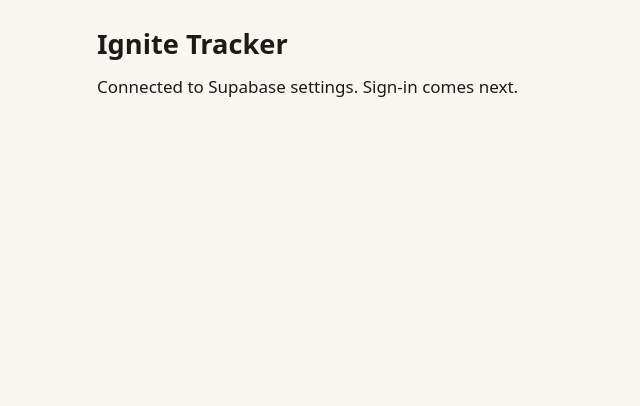
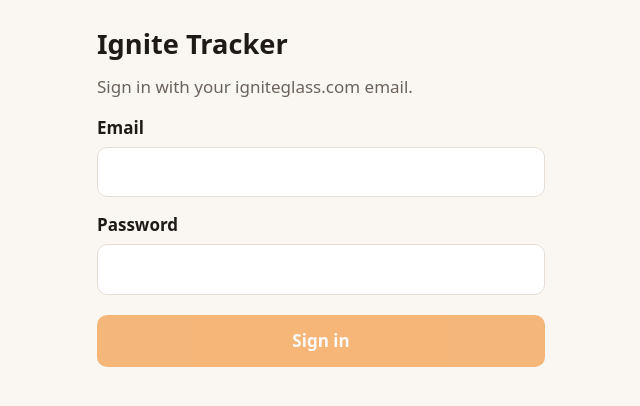
Before and after one commit to Toroxare2cats/ignite-tracker, a React (Vite) app: page / in a window 1280 px wide. Shown: the top 406 px of the page, without its empty margins (319-959 px from the left). Built offline with nearby package versions, Linux system fonts and the light colour scheme; no server answers.

Commit message:
Sign-in screen and placeholder home showing name and role

```diff
--- a/src/App.tsx
+++ b/src/App.tsx
@@ -1,15 +1,30 @@
 import { isSupabaseConfigured } from './lib/supabase.ts'
+import { useSession } from './lib/useSession.ts'
+import HomeScreen from './screens/HomeScreen.tsx'
+import SignInScreen from './screens/SignInScreen.tsx'
 
-// Placeholder screen for step 2. Step 6 replaces this with sign-in and home.
 export default function App() {
+  const { session, loading } = useSession()
+
+  if (!isSupabaseConfigured) {
     return (
       <main className="screen">
         <h1>Ignite Tracker</h1>
-      <p>
-        {isSupabaseConfigured
-          ? 'Connected to Supabase settings. Sign-in comes next.'
-          : 'Supabase settings are missing. Add VITE_SUPABASE_URL and VITE_SUPABASE_ANON_KEY to .env.'}
+        <p className="error">
+          This copy of the app is missing its server settings (VITE_SUPABASE_URL and VITE_SUPABASE_ANON_KEY).
         </p>
       </main>
     )
   }
+
+  if (loading) {
+    return (
+      <main className="screen">
+        <h1>Ignite Tracker</h1>
+        <p className="muted">Loading…</p>
+      </main>
+    )
+  }
+
+  return session ? <HomeScreen session={session} /> : <SignInScreen />
+}
--- /dev/null
+++ b/src/lib/profile.ts
@@ -0,0 +1,27 @@
+import { supabase } from './supabase.ts'
+
+export type Role = 'artist' | 'manager'
+
+export interface Profile {
+  id: string
+  full_name: string
+  email: string
+  role: Role
+  active: boolean
+  home_screen: string
+}
+
+/** The signed-in person's own profile row (row-level security allows only that one). */
+export async function loadOwnProfile(userId: string): Promise<Profile | null> {
+  const { data, error } = await supabase
+    .from('profiles')
+    .select('id, full_name, email, role, active, home_screen')
+    .eq('id', userId)
+    .maybeSingle()
+  if (error) throw new Error(error.message)
+  return (data as Profile | null) ?? null
+}
+
+export function roleLabel(role: Role): string {
+  return role === 'manager' ? 'Manager' : 'Artist'
+}
--- /dev/null
+++ b/src/lib/useSession.ts
@@ -0,0 +1,34 @@
+import { useEffect, useState } from 'react'
+import type { Session } from '@supabase/supabase-js'
+import { supabase } from './supabase.ts'
+
+/**
+ * The signed-in session, kept in step with Supabase Auth.
+ * `loading` is true only until the stored session (if any) has been read.
+ */
+export function useSession(): { session: Session | null; loading: boolean } {
+  const [session, setSession] = useState<Session | null>(null)
+  const [loading, setLoading] = useState(true)
+
+  useEffect(() => {
+    let active = true
+
+    supabase.auth.getSession().then(({ data }) => {
+      if (!active) return
+      setSession(data.session)
+      setLoading(false)
+    })
+
+    const { data: listener } = supabase.auth.onAuthStateChange((_event, next) => {
+      setSession(next)
+      setLoading(false)
+    })
+
+    return () => {
+      active = false
+      listener.subscription.unsubscribe()
+    }
+  }, [])
+
+  return { session, loading }
+}
--- /dev/null
+++ b/src/screens/HomeScreen.tsx
@@ -0,0 +1,107 @@
+import { useEffect, useState } from 'react'
+import type { Session } from '@supabase/supabase-js'
+import { supabase } from '../lib/supabase.ts'
+import { loadOwnProfile, roleLabel, type Profile } from '../lib/profile.ts'
+
+interface Props {
+  session: Session
+}
+
+type State =
+  | { kind: 'loading' }
+  | { kind: 'ready'; profile: Profile }
+  | { kind: 'missing' }
+  | { kind: 'error'; message: string }
+
+/**
+ * Placeholder home screen (session 1): who you are and your role.
+ * Session 2 replaces the body with the daily entry form.
+ */
+export default function HomeScreen({ session }: Props) {
+  const [state, setState] = useState<State>({ kind: 'loading' })
+  const [signingOut, setSigningOut] = useState(false)
+
+  useEffect(() => {
+    let active = true
+    loadOwnProfile(session.user.id)
+      .then((profile) => {
+        if (!active) return
+        setState(profile ? { kind: 'ready', profile } : { kind: 'missing' })
+      })
+      .catch((e: unknown) => {
+        if (active) setState({ kind: 'error', message: (e as Error).message })
+      })
+    return () => {
+      active = false
+    }
+  }, [session.user.id])
+
+  async function signOut() {
+    setSigningOut(true)
+    await supabase.auth.signOut()
+    // The session listener in App returns to the sign-in screen.
+  }
+
+  const signOutButton = (
+    <button type="button" className="secondary" onClick={signOut} disabled={signingOut}>
+      {signingOut ? 'Signing out…' : 'Sign out'}
+    </button>
+  )
+
+  if (state.kind === 'loading') {
+    return (
+      <main className="screen">
+        <h1>Ignite Tracker</h1>
+        <p className="muted">Loading your account…</p>
+      </main>
+    )
+  }
+
+  if (state.kind === 'error') {
+    return (
+      <main className="screen">
+        <h1>Ignite Tracker</h1>
+        <p className="error" role="alert">
+          Could not load your account: {state.message}
+        </p>
+        {signOutButton}
+      </main>
+    )
+  }
+
+  if (state.kind === 'missing') {
+    return (
+      <main className="screen">
+        <h1>Ignite Tracker</h1>
+        <p>This account has no profile yet. Ask a manager to set it up.</p>
+        {signOutButton}
+      </main>
+    )
+  }
+
+  const { profile } = state
+
+  if (!profile.active) {
+    return (
+      <main className="screen">
+        <h1>Hi, {profile.full_name}</h1>
+        <p>Your account is not switched on yet. Ask a manager to activate it.</p>
+        {signOutButton}
+      </main>
+    )
+  }
+
+  return (
+    <main className="screen">
+      <h1>Hi, {profile.full_name}</h1>
+      <div className="card">
+        <p>
+          <strong>Role:</strong> {roleLabel(profile.role)}
+        </p>
+        <p className="muted">{profile.email}</p>
+        <p className="muted">This is a placeholder. The daily entry form arrives in the next build session.</p>
+      </div>
+      {signOutButton}
+    </main>
+  )
+}
--- /dev/null
+++ b/src/screens/SignInScreen.tsx
@@ -0,0 +1,86 @@
+import { useState, type FormEvent } from 'react'
+import { supabase } from '../lib/supabase.ts'
+
+/** Turns Supabase's error text into something a person can act on. */
+function friendlyMessage(message: string): string {
+  if (/invalid login credentials/i.test(message)) {
+    return 'That email and password do not match. Check both and try again.'
+  }
+  if (/email not confirmed/i.test(message)) {
+    return 'This account has not been switched on yet. Ask a manager.'
+  }
+  if (/fetch|network/i.test(message)) {
+    return 'Could not reach the server. Check your connection and try again.'
+  }
+  if (/rate limit|too many/i.test(message)) {
+    return 'Too many attempts. Wait a minute and try again.'
+  }
+  return message
+}
+
+export default function SignInScreen() {
+  const [email, setEmail] = useState('')
+  const [password, setPassword] = useState('')
+  const [busy, setBusy] = useState(false)
+  const [error, setError] = useState<string | null>(null)
+
+  async function handleSubmit(event: FormEvent<HTMLFormElement>) {
+    event.preventDefault()
+    setBusy(true)
+    setError(null)
+    const { error: signInError } = await supabase.auth.signInWithPassword({
+      email: email.trim().toLowerCase(),
+      password,
+    })
+    if (signInError) {
+      setError(friendlyMessage(signInError.message))
+      setBusy(false)
+    }
+    // On success the session listener in App swaps this screen for Home.
+  }
+
+  return (
+    <main className="screen">
+      <h1>Ignite Tracker</h1>
+      <p className="muted">Sign in with your igniteglass.com email.</p>
+
+      <form onSubmit={handleSubmit} noValidate>
+        <label htmlFor="email">Email</label>
+        <input
+          id="email"
+          name="email"
+          type="email"
+          inputMode="email"
+          autoComplete="username"
+          autoCapitalize="none"
+          autoCorrect="off"
+          spellCheck={false}
+          required
+          value={email}
+          onChange={(e) => setEmail(e.target.value)}
+        />
+
+        <label htmlFor="password">Password</label>
+        <input
+          id="password"
+          name="password"
+          type="password"
+          autoComplete="current-password"
+          required
+          value={password}
+          onChange={(e) => setPassword(e.target.value)}
+        />
+
+        {error && (
+          <p className="error" role="alert">
+            {error}
+          </p>
+        )}
+
+        <button type="submit" disabled={busy || !email || !password}>
+          {busy ? 'Signing in…' : 'Sign in'}
+        </button>
+      </form>
+    </main>
+  )
+}
```
Also changed, not shown: .claude/launch.json (added). Lines whose indentation alone changed are shown as unchanged.
